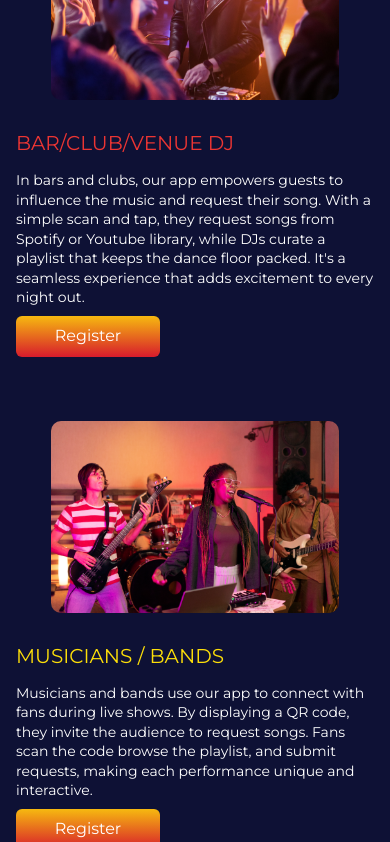
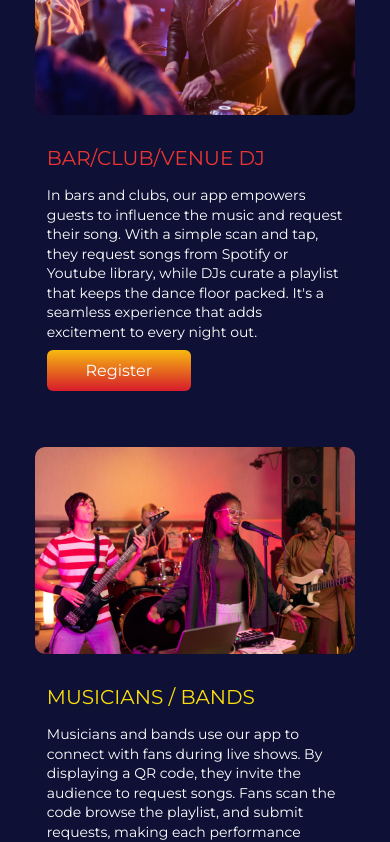
Before and after one commit to LokeshwarPrasad3/task-globussoft, a React (Vite) app: page / in a window 390 px wide. Shown: the part 3100-3942 px from the top of the page. Built offline with nearby package versions, Linux system fonts and the light colour scheme.

Commit message:
fixed usecase image responsiveness

```diff
--- a/src/App.css
+++ b/src/App.css
@@ -136,6 +136,21 @@
   position: relative;
 }
 
+/*👉 for usecase section */
+@media (max-width: 640px) {
+  .usecase_images {
+    width: 20rem;
+  }
+}
+@media (max-width: 350px) {
+  .usecase_images {
+    width: 18rem;
+  }
+  .usecase_para {
+    padding: 0 5px;
+  }
+}
+
 /*👉 for footer gradient colors */
 .bg_custom_gradient {
   background: linear-gradient(to bottom, #15213f, #121b35);
--- a/src/Components/Layout/UseCases.jsx
+++ b/src/Components/Layout/UseCases.jsx
@@ -10,7 +10,7 @@ const UseCases = () => {
         </h1>
         <span className="w-[50px] bg-[#EC3533] h-[4px]"></span>
       </div>
-      <div className="use_cases_container flex-3 flex-wrap gap-y-16 sm:gap-y-12 md:gap-y-20 gap-x-10 w-full">
+      <div className="use_cases_container flex-3 flex-wrap gap-y-14 sm:gap-y-12 md:gap-y-20 gap-x-10 w-full">
         {useCasesDataArray.map((element, index) => (
           <UseCaseBox key={index} {...element} index={index} />
         ))}
--- a/src/Components/UI/UseCaseBox.jsx
+++ b/src/Components/UI/UseCaseBox.jsx
@@ -5,12 +5,12 @@ const UseCaseBox = ({ imageURL, title, description, index }) => {
     >
       <div className="image_container sm:w-fit">
         <img
-          className="w-[18rem] h-[12rem] sm:w-[20rem] sm:h-[12.9rem] lg:w-[448px] lg:h-[290px] rounded-[10px]"
+          className="usecase_images sm:h-[12.9rem] lg:w-[448px] lg:h-[290px] rounded-[10px]"
           src={imageURL}
           alt={`image-${index}`}
         />
       </div>
-      <div className="w-full px-4 sm:px-0 md:px-0 sm:w-1/2 lg:w-1/3 flex flex-col justify-center gap-2 md:gap-5">
+      <div className="usecase_para px-[12vw] sm:px-0 md:px-0 sm:w-1/2 lg:w-1/3 flex flex-col justify-center gap-2 md:gap-5">
         <h1
           className={`cntent_heading uppercase font-normal heading text-[20px] lg:text-[32px] leading-[39.01px] ${index % 2 == 0 ? "text-[#EC3533]" : "text-[#FDDF09]"}  `}
         >
```
